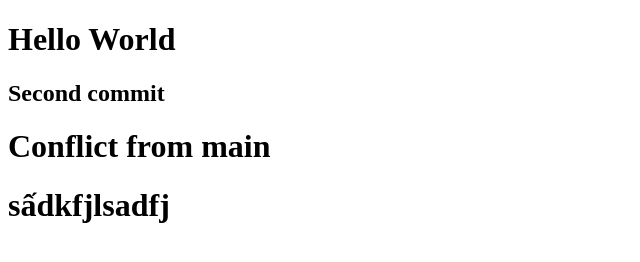
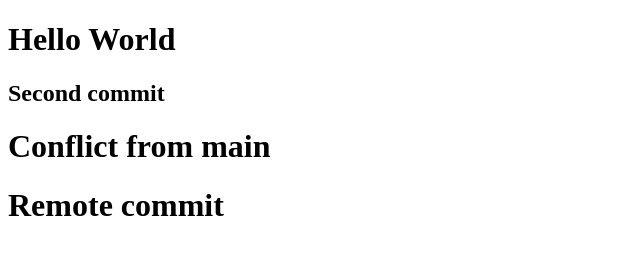
Before and after one commit to HoangDucHue/GithubCodeDao, a plain HTML site: page test_new.html in a window 1280 px wide. Shown: the whole page, without its empty margins (0-640 px from the left). Drawn offline with Linux system fonts and the light colour scheme.

Commit message:
remote close

```diff
--- a/test_new.html
+++ b/test_new.html
@@ -8,6 +8,7 @@
 <body>
     <h1>Hello World</h1>
     <h2>Second commit</h2>
-    <h1>Conflict from main</h1><h1>sấdkfjlsadfj</h1>
+    <h1>Conflict from main</h1>
+    <h1>Remote commit</h1>
 </body>
 </html>
```
